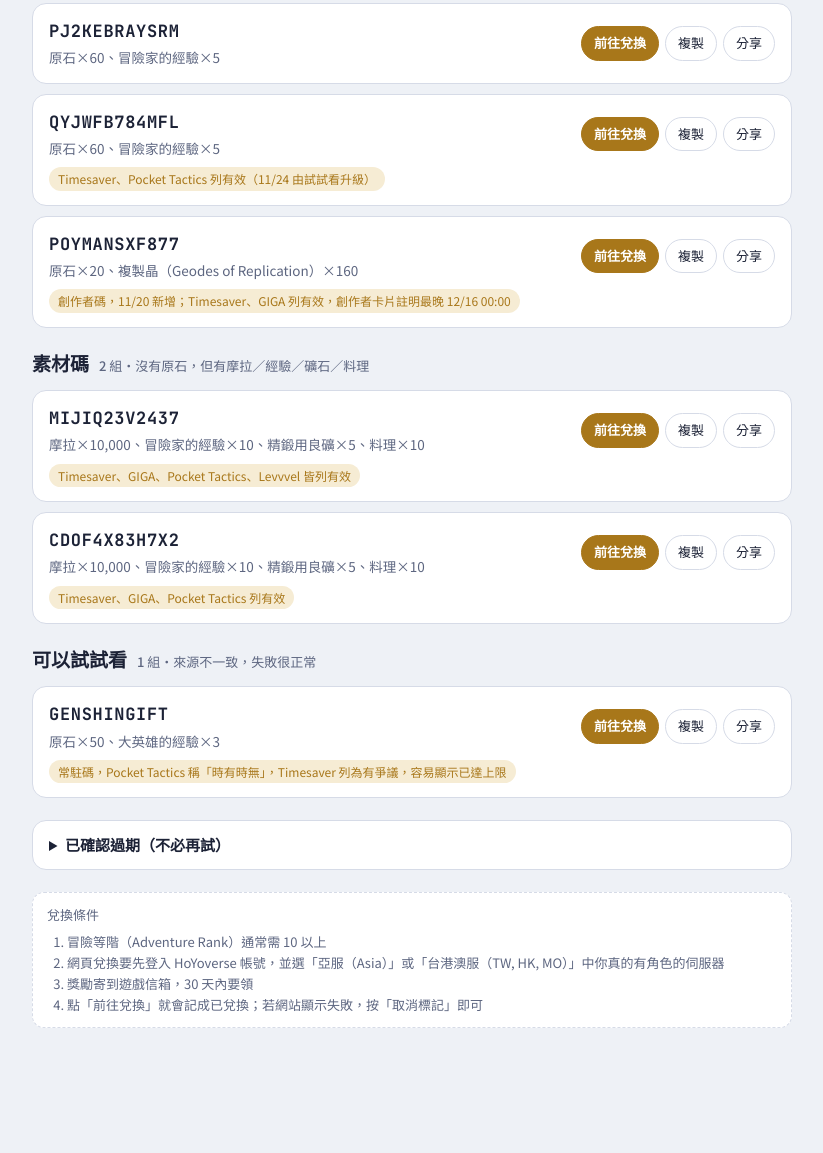
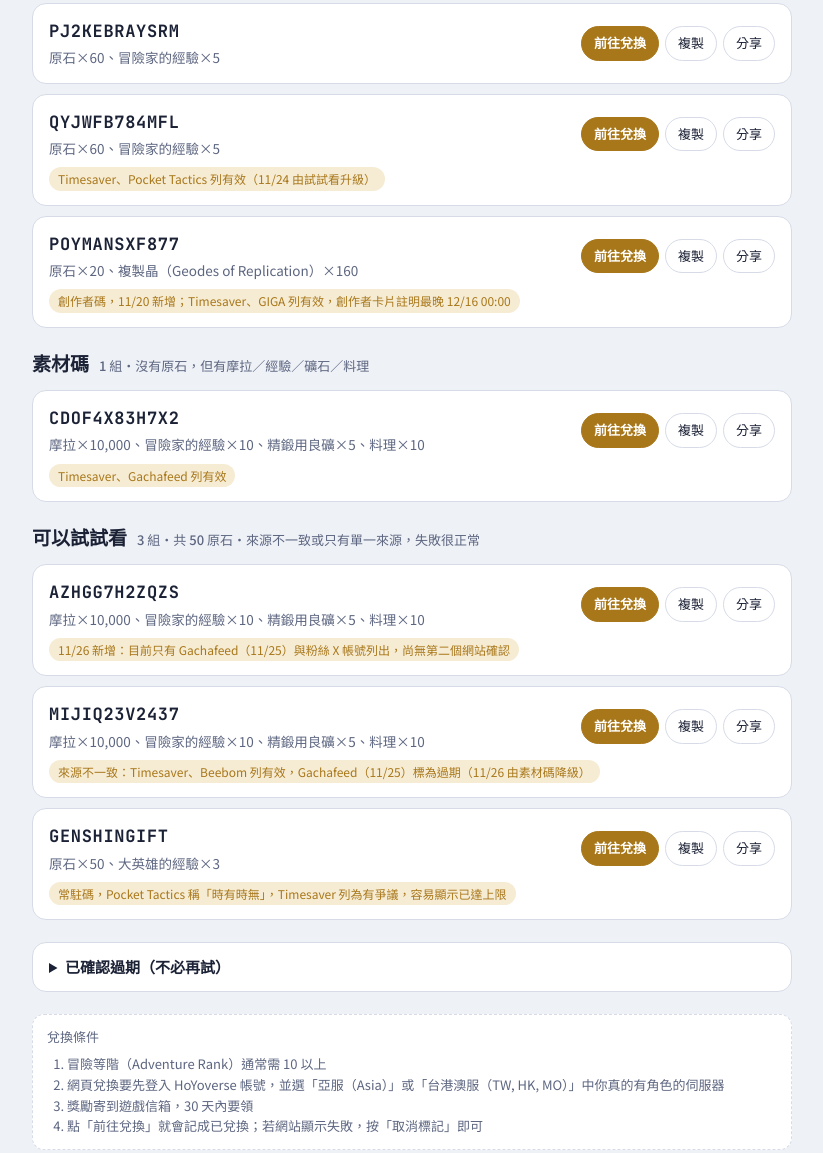
Before and after one commit to kamaJe122/genshin-redeem-codes, a plain HTML site: page index.html in a window 1280 px wide. Shown: the part 718-1871 px from the top of the page, without its empty margins (228-1051 px from the left). Before the commit the page ends 1802 px from the top, so only its background shows below. Drawn offline with Linux system fonts and the light colour scheme.

Commit message:
更新兌換碼 2026/11/26
新增（試試看）：AZHGG7H2ZQZS（單一來源）
調整：MIJIQ23V2437 由素材碼降為試試看（來源不一致）
過期：無

Co-Authored-By: Claude Sonnet 5.5 <noreply@anthropic.com>
Claude-Session: https://claude.ai/code/session_01QbwhbGUG46hsFjGrphCHpd

```diff
--- a/index.html
+++ b/index.html
@@ -72,7 +72,7 @@ textarea{width:100%;min-height:120px;font-family:var(--f-mono);font-size:12px;ba
 <div class="wrap">
   <header>
     <h1>原神兌換碼簿</h1>
-    <p class="sub">國際服／亞服（Asia）適用・資料查核於 2026/11/25 08:58（UTC+8）・點「前往兌換」會自動記下兌換時間</p>
+    <p class="sub">國際服／亞服（Asia）適用・資料查核於 2026/11/26 08:51（UTC+8）・點「前往兌換」會自動記下兌換時間</p>
   </header>
 
   <div class="stats">
@@ -96,8 +96,8 @@ textarea{width:100%;min-height:120px;font-family:var(--f-mono);font-size:12px;ba
 
   <section><h2>限時直播碼／官方限時碼 <small>1 組・共 40 原石・官方公布 11/29 00:00 失效</small></h2><div class="list" id="g-live"></div></section>
   <section><h2>一般有效碼 <small>3 組・共 140 原石・多家來源都列為有效，未公布期限</small></h2><div class="list" id="g-on"></div></section>
-  <section><h2>素材碼 <small>2 組・沒有原石，但有摩拉／經驗／礦石／料理</small></h2><div class="list" id="g-mat"></div></section>
-  <section><h2>可以試試看 <small>1 組・來源不一致，失敗很正常</small></h2><div class="list" id="g-try"></div></section>
+  <section><h2>素材碼 <small>1 組・沒有原石，但有摩拉／經驗／礦石／料理</small></h2><div class="list" id="g-mat"></div></section>
+  <section><h2>可以試試看 <small>3 組・共 50 原石・來源不一致或只有單一來源，失敗很正常</small></h2><div class="list" id="g-try"></div></section>
 
   <details><summary>已確認過期（不必再試）</summary>
     <div class="dead-list">NEEIJB764CA3・Y6JYMKV6JKSL・PNKZ3WLNN8G6（11/24 Timesaver、Pocket Tactics 列為過期）・QYJW92K1DS3X・QYJW21ZVV5Z8・QYJWQVRI39BE・OKTCV81F9H8D・DATG5HG1PL89（11/24 四個來源皆未列為有效）・NEEI8A8341OW・NEEI986K5X6R（11/19 KodeGG 列為過期）・KeepUpWithMitya（11/16 00:00 失效）・OPERACOLLAB・6LS3F3LS5K87（11/12 多數來源列為過期）・OKTCHX26J57Q・OKTC3QNH61J7・UIVIBUQM6Q8A（11/9 列為過期）・EPIC2026（11/1 多數來源列為過期）</div>
@@ -122,8 +122,9 @@ const CODES=[
  {c:"PJ2KEBRAYSRM",g:"on",gem:60,r:"原石×60、冒險家的經驗×5"},
  {c:"QYJWFB784MFL",g:"on",gem:60,r:"原石×60、冒險家的經驗×5",tag:"Timesaver、Pocket Tactics 列有效（11/24 由試試看升級）"},
  {c:"POYMANSXF877",g:"on",gem:20,r:"原石×20、複製晶（Geodes of Replication）×160",tag:"創作者碼，11/20 新增；Timesaver、GIGA 列有效，創作者卡片註明最晚 12/16 00:00"},
- {c:"MIJIQ23V2437",g:"mat",gem:0,r:"摩拉×10,000、冒險家的經驗×10、精鍛用良礦×5、料理×10",tag:"Timesaver、GIGA、Pocket Tactics、Levvvel 皆列有效"},
- {c:"CDOF4X83H7X2",g:"mat",gem:0,r:"摩拉×10,000、冒險家的經驗×10、精鍛用良礦×5、料理×10",tag:"Timesaver、GIGA、Pocket Tactics 列有效"},
+ {c:"CDOF4X83H7X2",g:"mat",gem:0,r:"摩拉×10,000、冒險家的經驗×10、精鍛用良礦×5、料理×10",tag:"Timesaver、Gachafeed 列有效"},
+ {c:"AZHGG7H2ZQZS",g:"try",gem:0,r:"摩拉×10,000、冒險家的經驗×10、精鍛用良礦×5、料理×10",tag:"11/26 新增：目前只有 Gachafeed（11/25）與粉絲 X 帳號列出，尚無第二個網站確認"},
+ {c:"MIJIQ23V2437",g:"try",gem:0,r:"摩拉×10,000、冒險家的經驗×10、精鍛用良礦×5、料理×10",tag:"來源不一致：Timesaver、Beebom 列有效，Gachafeed（11/25）標為過期（11/26 由素材碼降級）"},
  {c:"GENSHINGIFT",g:"try",gem:50,r:"原石×50、大英雄的經驗×3",tag:"常駐碼，Pocket Tactics 稱「時有時無」，Timesaver 列為有爭議，容易顯示已達上限"}
 ];
 const KEY="genshin-redeem-log-v1";
```
Also changed, not shown: 1 other file.
